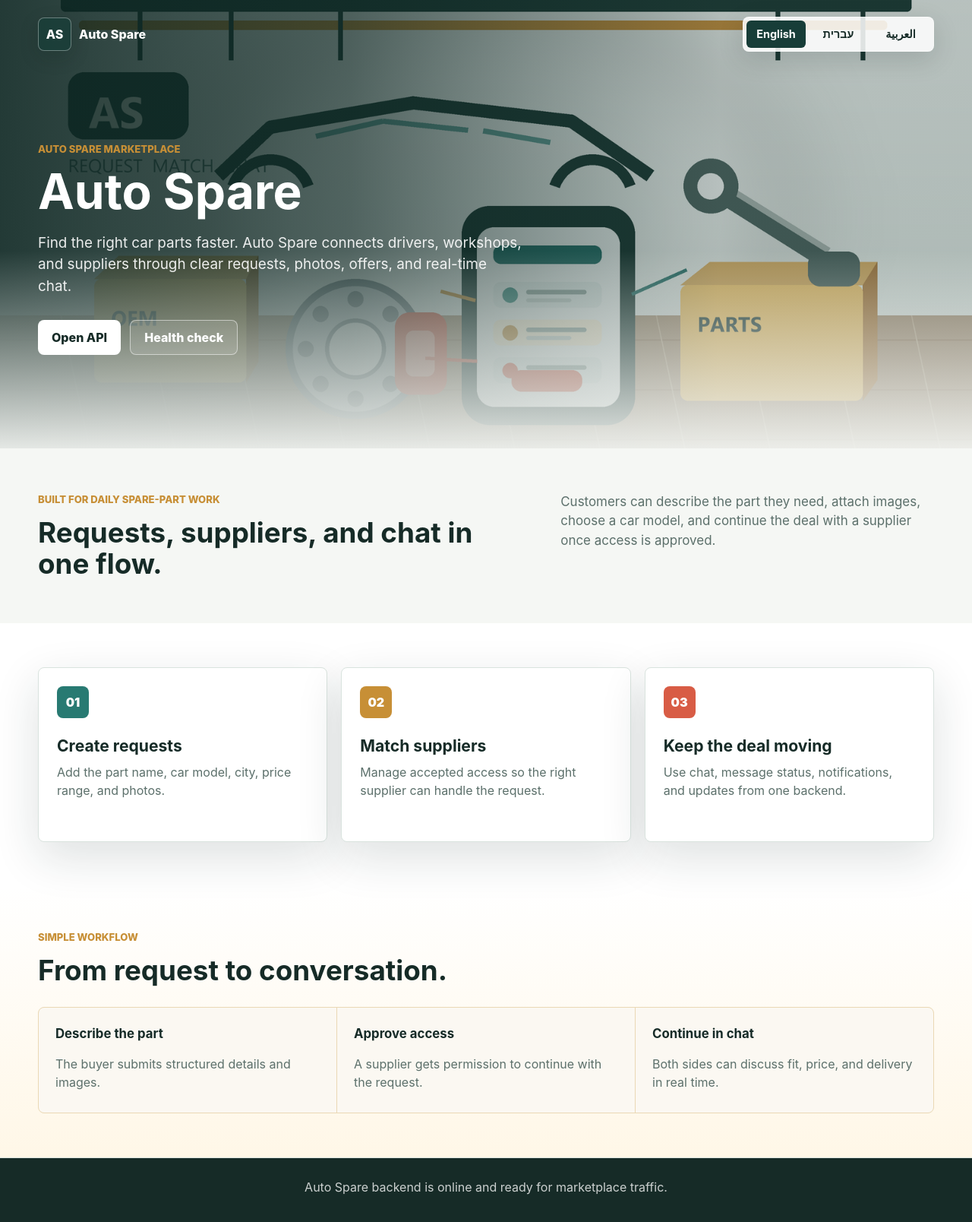
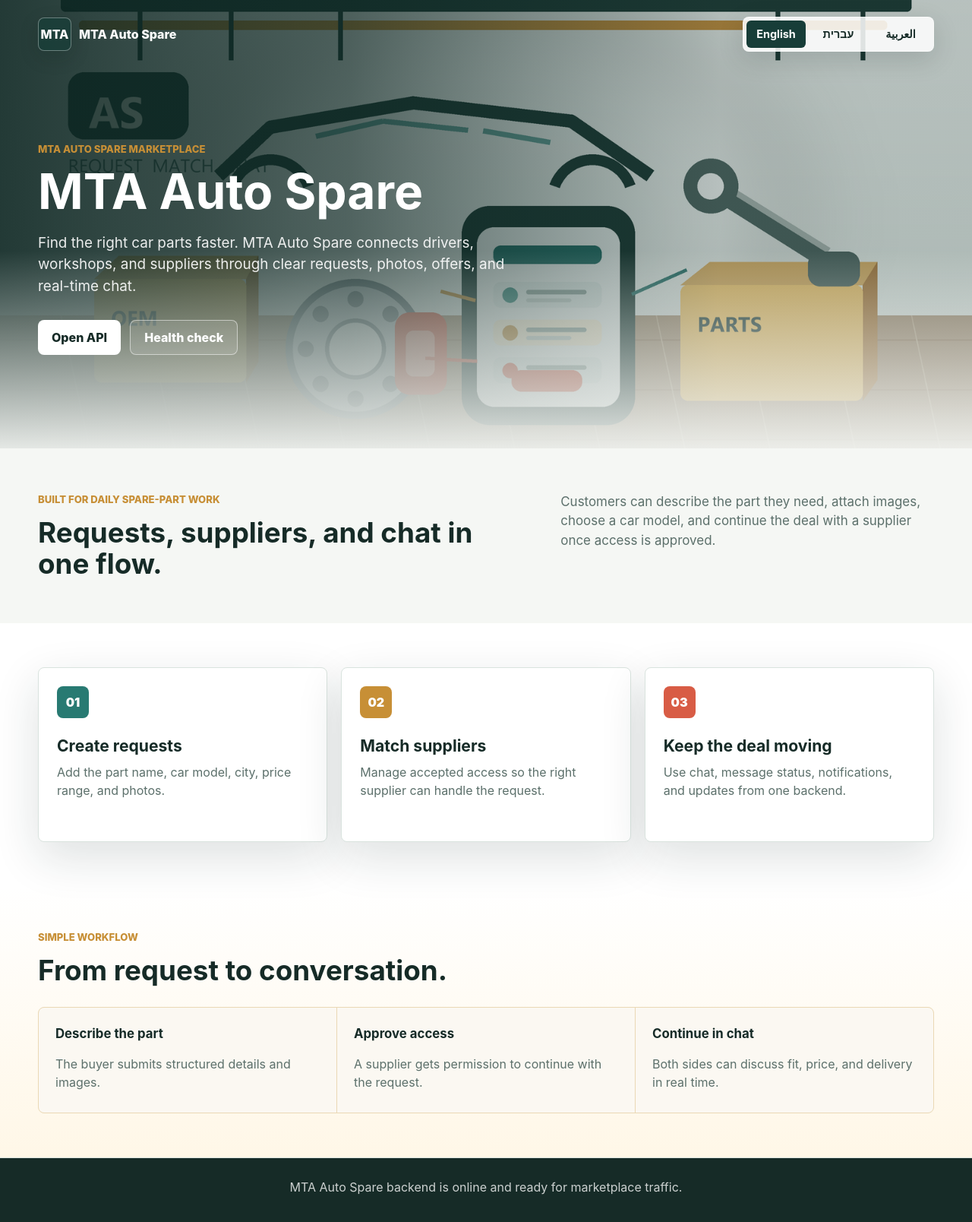
Before and after one commit to adhamAbuAllan/auto_spare_api, a Django app: page / in a window 1280 px wide. Shown: the whole page at 76% size. Run offline with Django 5.2, Linux system fonts and the light colour scheme.

Commit message:
edit home html

```diff
--- a/api/static/api/home.js
+++ b/api/static/api/home.js
@@ -1,12 +1,12 @@
 const translations = {
     en: {
-        metaTitle: "Auto Spare",
+        metaTitle: "MTA Auto Spare",
         metaDescription:
-            "Auto Spare connects drivers and suppliers for fast car-part requests, offers, and chat.",
-        kicker: "Auto spare marketplace",
-        title: "Auto Spare",
+            "MTA Auto Spare connects drivers and suppliers for fast car-part requests, offers, and chat.",
+        kicker: "MTA auto spare marketplace",
+        title: "MTA Auto Spare",
         heroCopy:
-            "Find the right car parts faster. Auto Spare connects drivers, workshops, and suppliers through clear requests, photos, offers, and real-time chat.",
+            "Find the right car parts faster. MTA Auto Spare connects drivers, workshops, and suppliers through clear requests, photos, offers, and real-time chat.",
         apiButton: "Open API",
         healthButton: "Health check",
         introKicker: "Built for daily spare-part work",
@@ -30,16 +30,16 @@ const translations = {
         stepThreeTitle: "Continue in chat",
         stepThreeCopy:
             "Both sides can discuss fit, price, and delivery in real time.",
-        footer: "Auto Spare backend is online and ready for marketplace traffic.",
+        footer: "MTA Auto Spare backend is online and ready for marketplace traffic.",
     },
     he: {
-        metaTitle: "Auto Spare",
+        metaTitle: "MTA Auto Spare",
         metaDescription:
-            "Auto Spare מחברת בין נהגים וספקים לבקשות חלקי חילוף, הצעות וצ'אט מהיר.",
+            "MTA Auto Spare מחברת בין נהגים וספקים לבקשות חלקי חילוף, הצעות וצ'אט מהיר.",
         kicker: "זירת חלקי חילוף לרכב",
-        title: "Auto Spare",
+        title: "MTA Auto Spare",
         heroCopy:
-            "מצאו את החלק הנכון מהר יותר. Auto Spare מחברת נהגים, מוסכים וספקים באמצעות בקשות ברורות, תמונות, הצעות וצ'אט בזמן אמת.",
+            "מצאו את החלק הנכון מהר יותר. MTA Auto Spare מחברת נהגים, מוסכים וספקים באמצעות בקשות ברורות, תמונות, הצעות וצ'אט בזמן אמת.",
         apiButton: "פתח API",
         healthButton: "בדיקת מערכת",
         introKicker: "נבנה לעבודה יומיומית עם חלקים",
@@ -63,16 +63,16 @@ const translations = {
         stepThreeTitle: "ממשיכים בצ'אט",
         stepThreeCopy:
             "שני הצדדים יכולים לדבר על התאמה, מחיר ומשלוח בזמן אמת.",
-        footer: "ה-backend של Auto Spare פעיל ומוכן לתנועת marketplace.",
+        footer: "ה-backend של MTA Auto Spare פעיל ומוכן לתנועת marketplace.",
     },
     ar: {
-        metaTitle: "Auto Spare",
+        metaTitle: "MTA Auto Spare",
         metaDescription:
-            "يربط Auto Spare السائقين والموردين لطلبات قطع الغيار والعروض والمحادثة السريعة.",
+            "يربط MTA Auto Spare السائقين والموردين لطلبات قطع الغيار والعروض والمحادثة السريعة.",
         kicker: "سوق لقطع غيار السيارات",
-        title: "Auto Spare",
+        title: "MTA Auto Spare",
         heroCopy:
-            "اعثر على قطعة الغيار المناسبة بسرعة أكبر. يربط Auto Spare السائقين والورش والموردين عبر طلبات واضحة وصور وعروض ومحادثة فورية.",
+            "اعثر على قطعة الغيار المناسبة بسرعة أكبر. يربط MTA Auto Spare السائقين والورش والموردين عبر طلبات واضحة وصور وعروض ومحادثة فورية.",
         apiButton: "افتح API",
         healthButton: "فحص الحالة",
         introKicker: "مصمم للعمل اليومي في قطع الغيار",
@@ -96,7 +96,7 @@ const translations = {
         stepThreeTitle: "المتابعة في المحادثة",
         stepThreeCopy:
             "يمكن للطرفين مناقشة التوافق والسعر والتسليم في الوقت الفعلي.",
-        footer: "النظام الخلفي لـ Auto Spare يعمل وجاهز لحركة السوق.",
+        footer: "النظام الخلفي لـ MTA Auto Spare يعمل وجاهز لحركة السوق.",
     },
 };
 
--- a/api/templates/api/home.html
+++ b/api/templates/api/home.html
@@ -4,16 +4,16 @@
 <head>
     <meta charset="utf-8">
     <meta name="viewport" content="width=device-width, initial-scale=1">
-    <meta name="description" content="Auto Spare connects drivers and suppliers for fast car-part requests, offers, and chat.">
-    <title>Auto Spare</title>
+    <meta name="description" content="MTA Auto Spare connects drivers and suppliers for fast car-part requests, offers, and chat.">
+    <title>MTA Auto Spare</title>
     <link rel="stylesheet" href="{% static 'api/home.css' %}">
     <script src="{% static 'api/home.js' %}" defer></script>
 </head>
 <body>
-    <header class="site-header" aria-label="Auto Spare">
+    <header class="site-header" aria-label="MTA Auto Spare">
         <a class="brand" href="/">
-            <span class="brand-mark" aria-hidden="true">AS</span>
-            <span class="brand-name">Auto Spare</span>
+            <span class="brand-mark" aria-hidden="true">MTA</span>
+            <span class="brand-name">MTA Auto Spare</span>
         </a>
         <nav class="language-switcher" aria-label="Language">
             <button class="lang-button" type="button" data-lang="en" aria-pressed="true">English</button>
@@ -25,10 +25,10 @@
     <main>
         <section class="hero">
             <div class="hero-content">
-                <p class="kicker" data-i18n="kicker">Auto spare marketplace</p>
-                <h1 data-i18n="title">Auto Spare</h1>
+                <p class="kicker" data-i18n="kicker">MTA auto spare marketplace</p>
+                <h1 data-i18n="title">MTA Auto Spare</h1>
                 <p class="hero-copy" data-i18n="heroCopy">
-                    Find the right car parts faster. Auto Spare connects drivers, workshops,
+                    Find the right car parts faster. MTA Auto Spare connects drivers, workshops,
                     and suppliers through clear requests, photos, offers, and real-time chat.
                 </p>
                 <div class="hero-actions" aria-label="Primary links">
@@ -96,7 +96,7 @@
     </main>
 
     <footer class="site-footer">
-        <span data-i18n="footer">Auto Spare backend is online and ready for marketplace traffic.</span>
+        <span data-i18n="footer">MTA Auto Spare backend is online and ready for marketplace traffic.</span>
     </footer>
 </body>
 </html>
--- a/api/tests.py
+++ b/api/tests.py
@@ -104,7 +104,7 @@ class HomePageTests(ApiTestCase):
         response = self.client.get("/")
 
         self.assertEqual(response.status_code, 200)
-        self.assertContains(response, "Auto Spare")
+        self.assertContains(response, "MTA Auto Spare")
         self.assertContains(response, 'data-lang="he"')
         self.assertContains(response, 'data-lang="ar"')
 
```
